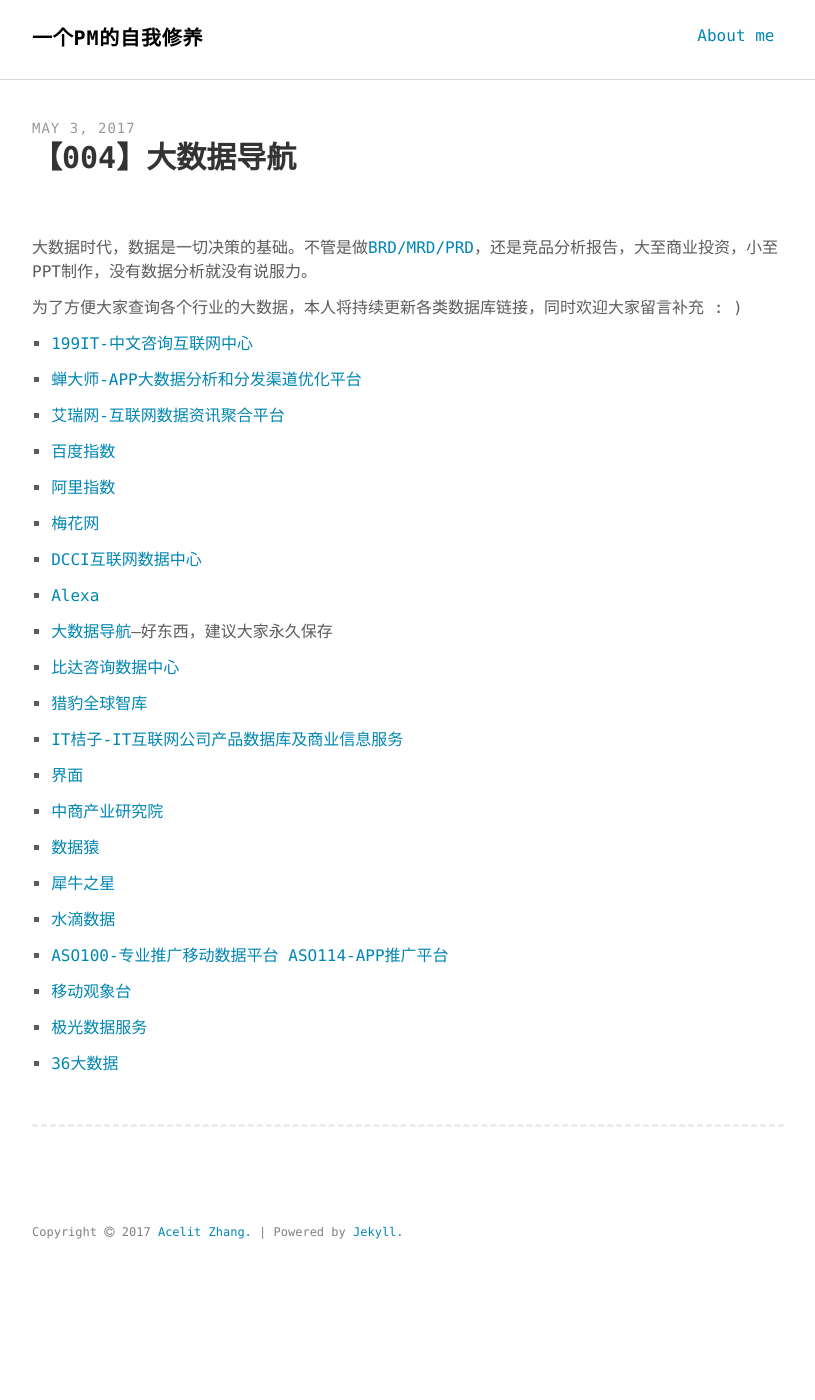
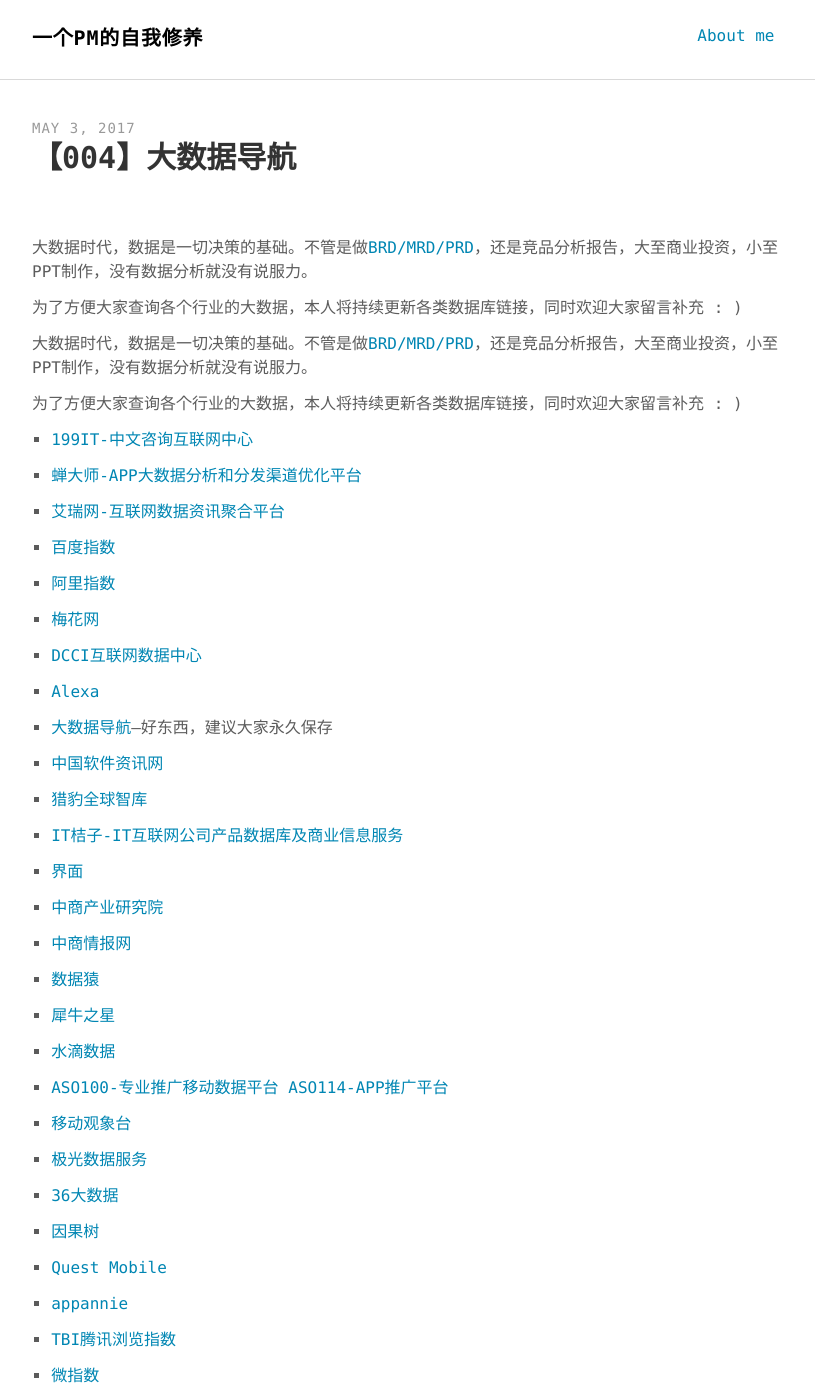
Before and after one commit to iamzx/iamzx.github.io, a Jekyll site: the page built from _posts/2017-05-03-big-data-website-navigation.md, in a window 1280 px wide and 1400 px high. Shown: the whole window, without its empty margins (232-1047 px from the left). Built offline with Jekyll 4.4.1, drawn with Linux system fonts in a browser that asks for light colours; some of the changed text lies outside the part shown.

Commit message:
Update 2017-05-03-big-data-website-navigation.md

```diff
--- a/_posts/2017-05-03-big-data-website-navigation.md
+++ b/_posts/2017-05-03-big-data-website-navigation.md
@@ -5,6 +5,10 @@ comments: true
 description: "大数据导航"
 keywords: "大数据"
 ---
+
+大数据时代，数据是一切决策的基础。不管是做[BRD/MRD/PRD](http://blog.csdn.net/acelit/article/details/70790251)，还是竞品分析报告，大至商业投资，小至PPT制作，没有数据分析就没有说服力。
+
+为了方便大家查询各个行业的大数据，本人将持续更新各类数据库链接，同时欢迎大家留言补充 : )
 
 大数据时代，数据是一切决策的基础。不管是做[BRD/MRD/PRD](http://blog.csdn.net/acelit/article/details/70790251)，还是竞品分析报告，大至商业投资，小至PPT制作，没有数据分析就没有说服力。
 
@@ -28,7 +32,7 @@ keywords: "大数据"
 
 9. [大数据导航](http://hao.199it.com/)---好东西，建议大家永久保存
 
-10. [比达咨询数据中心](http://data.cnsoftnews.com/)
+10. [中国软件资讯网](http://www.cnsoftnews.com/report/)
 
 11. [猎豹全球智库](http://lab.cmcm.com/)
 
@@ -38,6 +42,8 @@ keywords: "大数据"
 
 14. [中商产业研究院](http://www.askci.com/reports/)
 
+15. [中商情报网](http://www.askci.com/)
+
 16. [数据猿](http://www.datayuan.cn/)
 
 17. [犀牛之星](http://www.ipo3.com/)
@@ -45,10 +51,40 @@ keywords: "大数据"
 18. [水滴数据](http://www.shuidishuju.com/)
 
 19. [ASO100-专业推广移动数据平台](https://aso100.com/)
-      [ASO114-APP推广平台](https://aso114.com/)
+    [ASO114-APP推广平台](https://aso114.com/)
 
 20. [移动观象台](http://mi.talkingdata.com/index.html)
 
 21. [极光数据服务](https://www.jiguang.cn/reports)
 
 22. [36大数据](http://www.36dsj.com/)
+
+23. [因果树](http://www.innotree.cn/)
+
+24. [Quest Mobile](http://www.questmobile.com.cn/blog.html)
+
+25. [appannie](https://www.appannie.com/cn/)
+
+26. [TBI腾讯浏览指数](http://tbi.tencent.com/)
+
+27. [微指数](http://data.weibo.com/index)
+
+28. [国家数据](http://data.stats.gov.cn/)
+
+29. [Our World In Data](https://ourworldindata.org/)
+
+30. [中国报告大厅](http://www.chinabgao.com/)
+
+31. [谷歌趋势](https://trends.google.com/trends/)
+
+32. [友盟+](http://www.umeng.com/reports.html?from=hp)
+
+33. [易观](https://www.analysys.cn/)
+
+34. [琥珀谷](http://www.hupogu.com/topics)
+
+35. [新芽](http://www.newseed.cn/)
+
+36. [国家统计局](http://www.stats.gov.cn/)
+
+37. [中国互联网络信息中心](http://www.cnnic.net.cn/hlwfzyj/)
```
